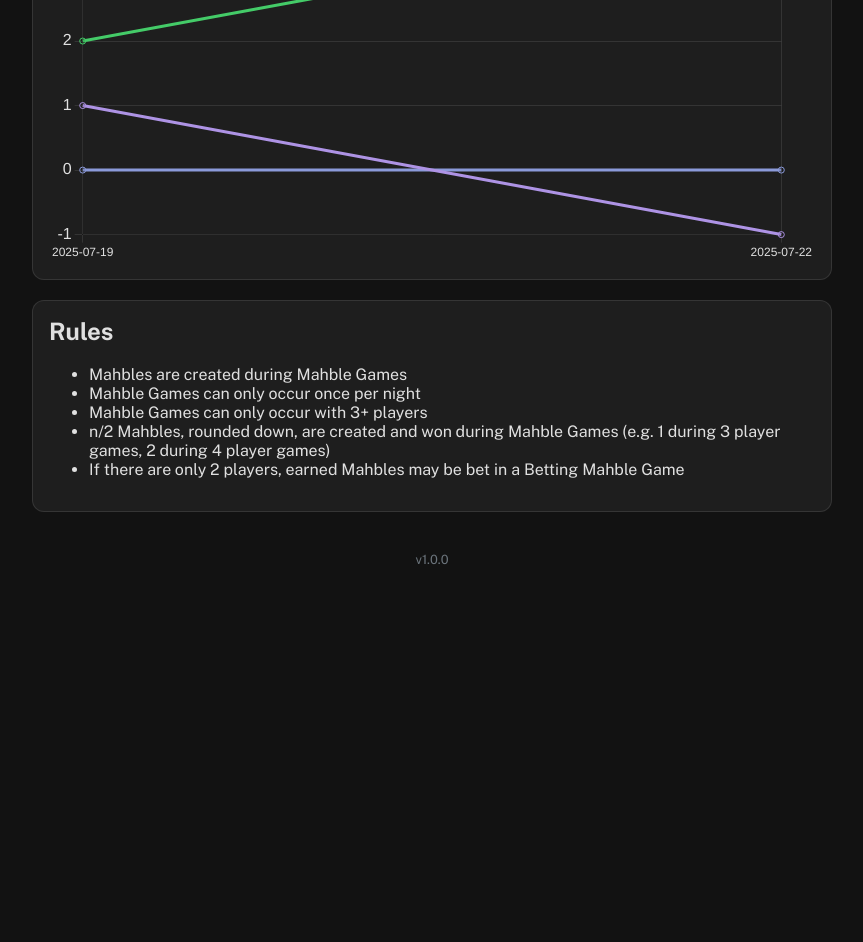
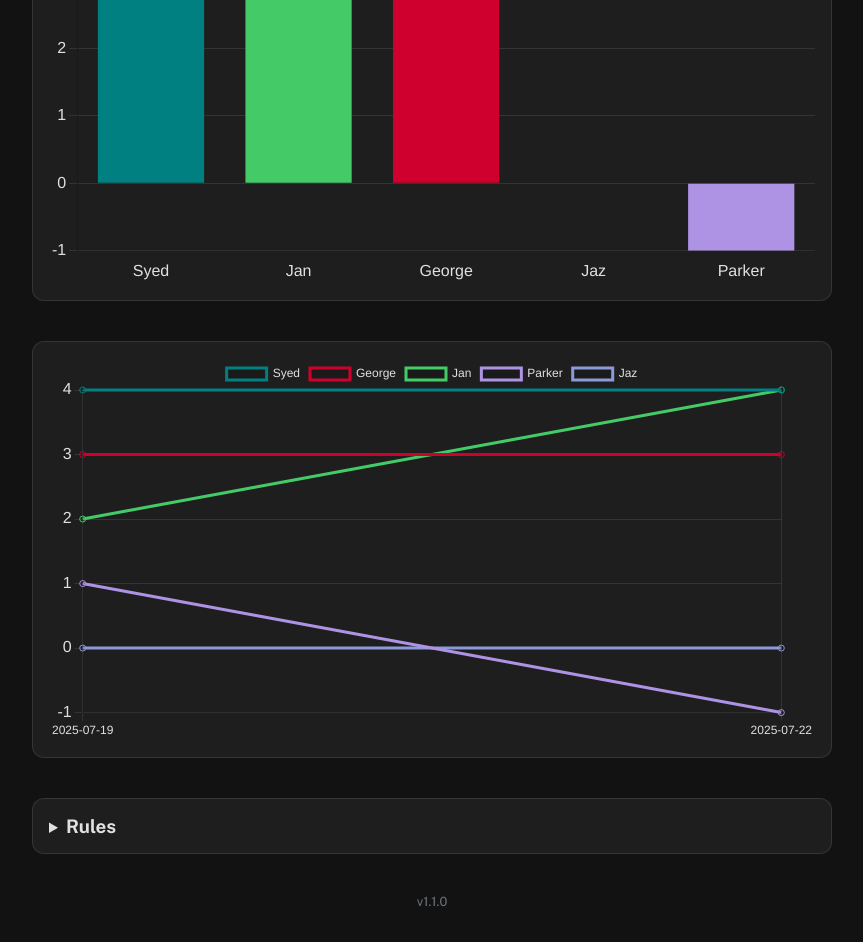
Before and after one commit to georglynx/georglynx.github.io, a plain HTML site: page index.html in a window 1280 px wide. Shown: the part 246-1188 px from the top of the page, without its empty margins (208-1071 px from the left). Before the commit the page ends 846 px from the top, so only its background shows below. Drawn offline with nearby package versions, Linux system fonts and the light colour scheme.

Commit message:
Mahbles counter v1.1.0
- Added bar graph
- Made rules a dropdown
- Other small tweaks

```diff
--- a/index.html
+++ b/index.html
@@ -10,28 +10,35 @@
 
 <body>
   <header>
-    <h1>Mahbles Counter &#x1F92B</h1>
+    <h1>Mahbles Counter</h1>
+    <img src="/images/w-server.png" alt="logo" class="title-icon">
   </header>
 
   <main>
+    <section class="card">
+      <canvas id="marbleBarChart"></canvas>
+    </section>
+
     <section class="card"> <!--class acts as a label to apply the same CSS style-->
       <canvas id="marbleChart"></canvas> <!--blank canvas which JS file can write to-->
     </section>
 
-    <section class="card">
-      <h2>Rules</h2>
-      <p><ul>
+    <section class="card card-rules">
+      <details>
+        <summary><h3>Rules</h3></summary>
+        <p class="rules-content"><ul>
           <li>Mahbles are created during Mahble Games</li>
           <li>Mahble Games can only occur once per night</li>
           <li>Mahble Games can only occur with 3+ players</li>
           <li>n/2 Mahbles, rounded down, are created and won during Mahble Games (e.g. 1 during 3 player games, 2 during 4 player games)</li>
           <li>If there are only 2 players, earned Mahbles may be bet in a Betting Mahble Game</li>
         </ul></p>
+      </details>
     </section>
   </main>
 
   <footer>
-    <p class="version">v1.0.0</p>
+    <p class="version">v1.1.0</p>
   </footer>
 
   <script src="script.js"></script> <!--connects JS file (last so that all HTML is loaded first, e.g. blank canvas)-->
--- a/script.js
+++ b/script.js
@@ -1,8 +1,9 @@
 //get reference to the empty canvas element in index.html, creates constant called ctx
 const ctx = document.getElementById('marbleChart');
+const barCtx = document.getElementById('marbleBarChart');
 
 //add initial data to chart
-const initialData = {
+const chartData = {
     labels: ['2025-07-19', '2025-07-22'], //x axis labels (dates)
     datasets: [ //lines on the graph (players)
         {label: 'Syed', data: [4,4], borderColor: '#008080', tension: 0.1 }, //slightly curves the line
@@ -13,10 +14,10 @@ const initialData = {
     ]
 };
 
-//create chart instance
+//create line chart instance
 const marbleChart = new Chart(ctx, { //storing chart in a variable
     type: 'line', //line graph
-    data: initialData, //defined above
+    data: chartData, //defined above
     options: {
         scales: {
             y: { //number of marbles
@@ -42,7 +43,54 @@ const marbleChart = new Chart(ctx, { //storing chart in a variable
             }
         }
     }
+});
 
+//sort players from most to least marbles, so that bar chart displays this from left to right
+let standings = chartData.datasets.map(dataset => { //combines player data into a single array of objects
+    return{
+        label: dataset.label,
+        score: dataset.data[dataset.data.length - 1], //get last entry from player marbles array
+        color: dataset.borderColor
+    }
+});
+standings.sort((a,b) => b.score - a.score); //sort the array by score in descending order
+const currentStandingsData = {
+    labels: standings.map(player => player.label),
+    datasets: [{
+        label: 'Current Mahble Count',
+        data: standings.map(player => player.score),
+        backgroundColor: standings.map(player => player.color) //reuse colors from line graph
+    }]
+};
+//create bar chart instance
+const marbleBarChart = new Chart(barCtx, {
+    type: 'bar',
+    data: currentStandingsData,
+    options: {
+        scales: {
+            y: {
+                beginAtZero: true,
+                grid: {color: 'rgba(255,255,255,0.1)'},
+                ticks: {
+                    color: '#e0e0e0',
+                    precision: 0,
+                    font: {size: 16}
+                }
+            },
+            x: {
+                grid: {display:false}, //hiding grid lines
+                ticks: {
+                    color: '#e0e0e0',
+                    font: {size: 16}
+                }
+            }
+        },
+        plugins: {
+            legend: {
+                display: false //player names are on x axis, so legend isn't required
+            }
+        }
+    }
 });
 
 
--- a/style.css
+++ b/style.css
@@ -16,24 +16,27 @@ main{
     margin: 0 auto; /*centres the element horizontally - 0 sets the top/bottom margin, auto calculates left/right in order to centre*/
 }
 
-/*styles for header*/
-header{
-    text-align: center;
+.title-icon { /*title icon*/
+    width: 36px;
+    height: 36px;
+}
+header{ /*styles for header*/
+    display: flex; /*uses Flexbox for alignment, meaning all children will line up side by side*/
+    justify-content: center;
+    align-items: center;
+    gap: 16px; /*creates gap between text and image*/
     margin-bottom: 30px;
 }
 h1{ /*styles all h1 text*/
     color: #e0e0e0;
 }
 
-.card h2 {
-    margin-top: 0; /*removes the default top margin for h2 inside cards, so it follows same padding rules as .card{}*/
-}
 /*styling for cards*/
 .card{
     background-color: #1e1e1e; /*slightly lighter than background, to look layered*/
     border-radius: 12px; /*rounded corners*/
     padding: 16px; /*ensures text doesn't touch borders*/
-    margin-bottom: 20px; /*space between each card*/
+    margin-bottom: 40px; /*space between each card*/
     border: 1px solid rgba(255, 255, 255, 0.1); /*border line */
     transition: border-color 0.3 ease; /*transition for hover effect*/
 }
@@ -41,7 +44,31 @@ h1{ /*styles all h1 text*/
 .card:hover{
     border-color: rgba(255, 255, 255, 0.2); /*border slightly more visible on hover*/
 }
+.card > h3 { /*this rule only targets h2s that are direct children of a .card*/
+    margin-top: 0;
+}
 
+/*RULES*/
+/*specific styling for the rules card to remove excess padding when dropdown is closed*/
+.card-rules {
+    padding: 0;
+}
+.card-rules summary {
+    cursor: pointer; /*shows that it's clickable*/
+    outline: none; /*remove the focus ring in some browsers*/
+    padding: 16px; /*reintroduce padding to the clickable part*/
+}
+.card-rules details[open] > summary { /*removes padding between Rules title and actual rules when dropdown is open*/
+    padding-bottom: 0;
+}
+.card-rules summary h3 {
+    margin: 0; /*removes the default margin for h3 inside cards, so it follows same padding rules as .card{}*/
+    display: inline; /*aligns the title with the arrow*/
+}
+.card-rules .rules-content {
+    padding: 0 16px 16px 16px; /*add padding to content, only a small amount at the top*/
+    margin: 0;
+}
 
 
 
```
Also changed, not shown: images/favicon.ico, images/old/old-favicon.ico (added), images/w-server.png (added). Lines whose indentation alone changed are shown as unchanged.
